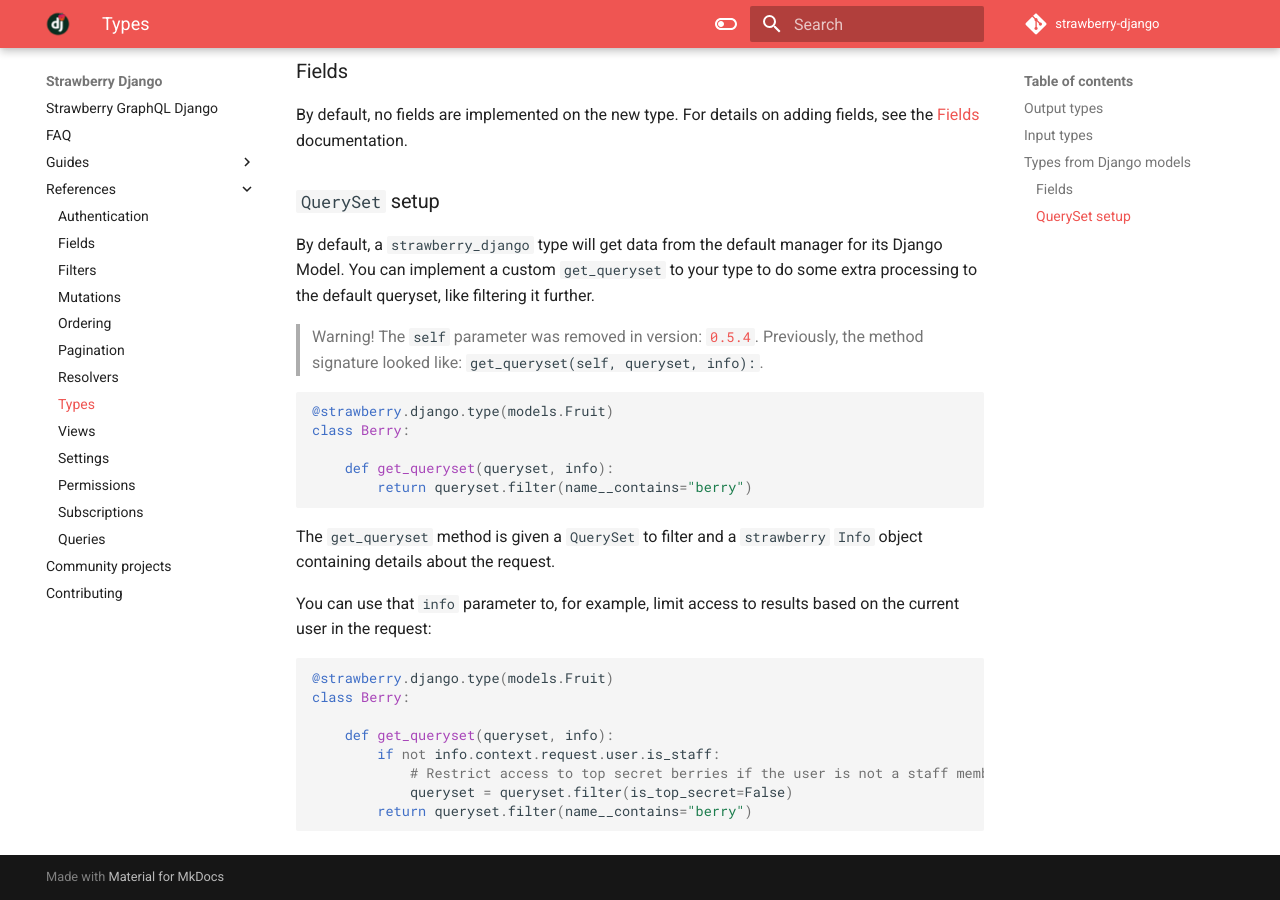
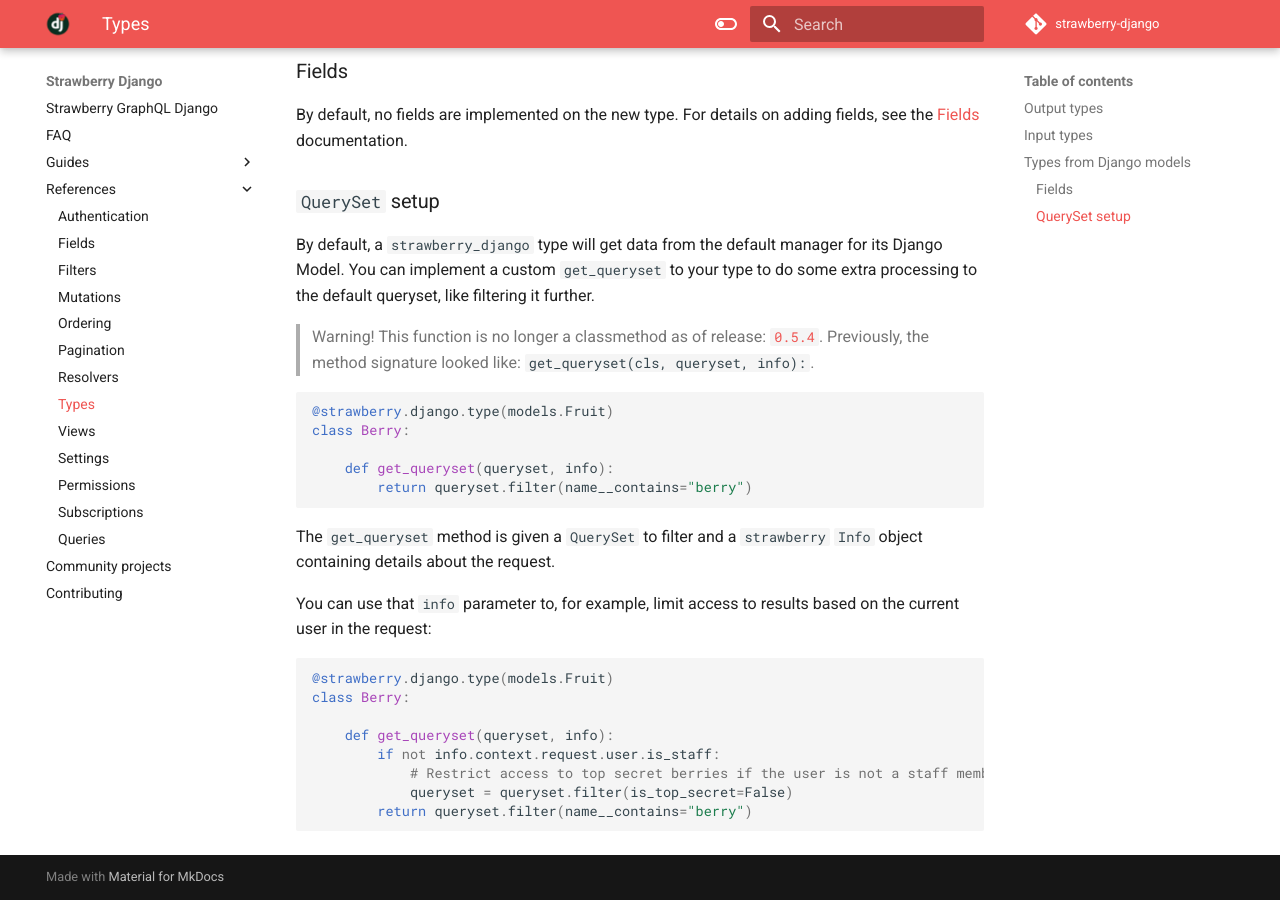
Before and after one commit to strawberry-graphql/strawberry-django, an MkDocs documentation site: the page built from docs/references/types.md, in a window 1280 px wide and 900 px high, scrolled down 1513 px. Built offline with MkDocs 1.6.1 and Material for MkDocs 9.7.7, drawn with Linux system fonts in a browser that asks for light colours; comment, search, counter and statistics services are not loaded.

Commit message:
Update types.md

````diff
--- a/docs/references/types.md
+++ b/docs/references/types.md
@@ -76,7 +76,7 @@
 You can implement a custom `get_queryset` to your type to do some extra processing to the default queryset,
 like filtering it further.
 
-> Warning! The `self` parameter was removed in version: [`0.5.4`](https://github.com/strawberry-graphql/strawberry-graphql-django/releases/tag/v0.5.4). Previously, the method signature looked like: `get_queryset(self, queryset, info):`.
+> Warning! This function is no longer a classmethod as of release: [`0.5.4`](https://github.com/strawberry-graphql/strawberry-graphql-django/releases/tag/v0.5.4). Previously, the method signature looked like: `get_queryset(cls, queryset, info):`.
 
 ```python
 @strawberry.django.type(models.Fruit)
````
